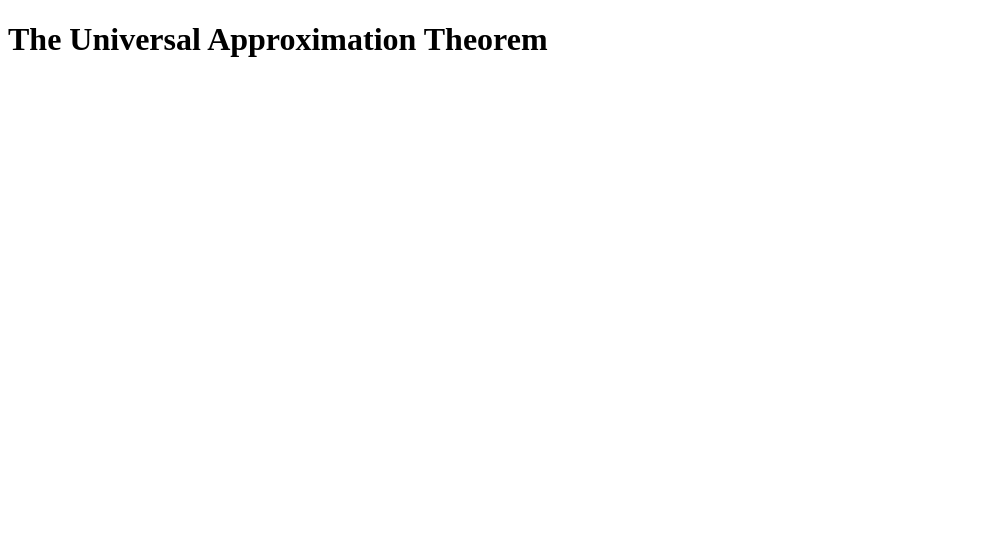
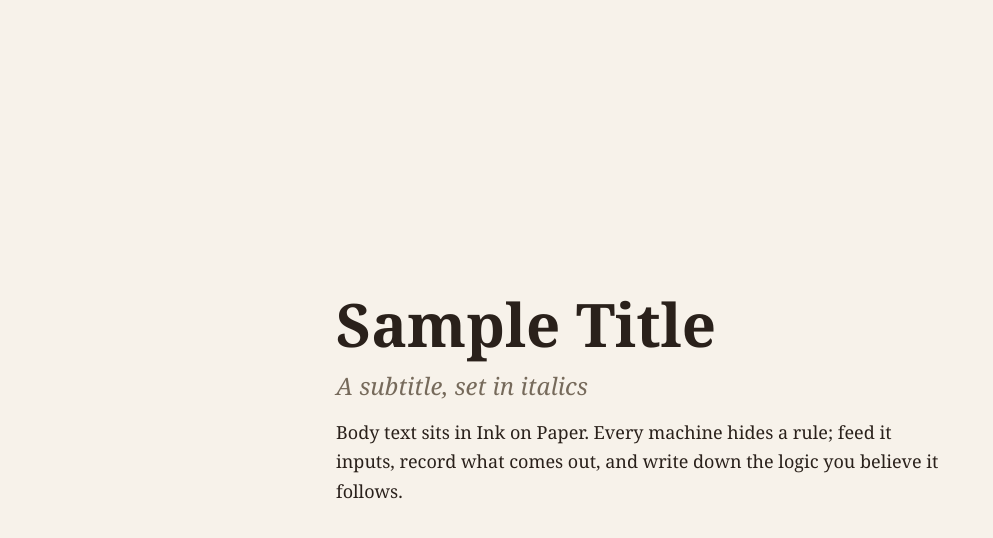
Before and after one commit to Thomas-Frew/The-Universal-Approximation-Theorem, a React (Vite) app in the folder apps/web/: page / in a window 1280 px wide. Shown: the top 538 px of the page, without its empty margins (0-993 px from the left). Built offline with nearby package versions, Linux system fonts and the light colour scheme.

Commit message:
feat: styling

```diff
--- a/apps/web/package.json
+++ b/apps/web/package.json
@@ -9,13 +9,17 @@
     "typecheck": "tsc"
   },
   "dependencies": {
+    "@fontsource-variable/fraunces": "^5.3.0",
+    "@fontsource/ibm-plex-mono": "^5.3.0",
     "react": "^19.3.0",
     "react-dom": "^19.3.0"
   },
   "devDependencies": {
+    "@tailwindcss/vite": "^4.3.3",
     "@types/react": "^19.3.0",
     "@types/react-dom": "^19.3.0",
     "@vitejs/plugin-react": "^6.1.2",
+    "tailwindcss": "^4.3.3",
     "typescript": "^7.0.2",
     "vite": "^8.3.3"
   }
--- a/apps/web/src/App.tsx
+++ b/apps/web/src/App.tsx
@@ -1,3 +1,13 @@
 export function App() {
-  return <h1>The Universal Approximation Theorem</h1>;
+  return (
+    <main className="mx-auto flex min-h-screen max-w-2xl flex-col justify-center gap-4 px-8">
+      <h1 className="text-6xl font-bold">Sample Title</h1>
+      <p className="text-2xl text-taupe italic">A subtitle, set in italics</p>
+      <p className="text-lg leading-relaxed">
+        Body text sits in Ink on Paper. Every machine hides a rule; feed it
+        inputs, record what comes out, and write down the logic you believe it
+        follows.
+      </p>
+    </main>
+  );
 }
--- /dev/null
+++ b/apps/web/src/index.css
@@ -0,0 +1,49 @@
+@import "@fontsource-variable/fraunces/full.css";
+@import "@fontsource-variable/fraunces/full-italic.css";
+@import "@fontsource/ibm-plex-mono/400.css";
+@import "@fontsource/ibm-plex-mono/500.css";
+@import "@fontsource/ibm-plex-mono/600.css";
+@import "tailwindcss";
+
+@theme {
+  /* Drop Tailwind's default palette and font stacks so only ours exist. */
+  --color-*: initial;
+  --font-*: initial;
+
+  /* Surfaces and text */
+  --color-paper: #f7f2ea;
+  --color-vellum: #efe6d8;
+  --color-linen: #e2d8c7;
+  --color-stone: #c9beac;
+  --color-taupe: #766a5b;
+  --color-ink: #2a211b;
+
+  /* Accents */
+  --color-walnut: #7a4e2d;
+  --color-sage: #8e9a68;
+  --color-brass: #b4924f;
+  --color-oxblood: #8a3a2e;
+
+  /* Display and UI */
+  --font-display: "Fraunces Variable", Georgia, "Times New Roman", serif;
+  --font-display--font-variation-settings: "WONK" 0;
+
+  /* Inputs, outputs, code, numbers */
+  --font-mono: "IBM Plex Mono", ui-monospace, Menlo, Consolas, monospace;
+  --font-mono--font-feature-settings: "tnum";
+
+  /* Uppercase labels and buttons */
+  --tracking-label: 0.18em;
+
+  /* What plain, unclassed text gets. */
+  --default-font-family: var(--font-display);
+  --default-font-variation-settings: "WONK" 0;
+  --default-mono-font-family: var(--font-mono);
+  --default-mono-font-feature-settings: "tnum";
+}
+
+@layer base {
+  body {
+    @apply bg-paper text-ink antialiased;
+  }
+}
--- a/apps/web/src/main.tsx
+++ b/apps/web/src/main.tsx
@@ -1,6 +1,7 @@
 import { StrictMode } from "react";
 import { createRoot } from "react-dom/client";
 import { App } from "./App";
+import "./index.css";
 
 const root = document.getElementById("root");
 if (!root) throw new Error("Missing #root element in index.html");
--- a/apps/web/vite.config.ts
+++ b/apps/web/vite.config.ts
@@ -1,6 +1,7 @@
+import tailwindcss from "@tailwindcss/vite";
 import react from "@vitejs/plugin-react";
 import { defineConfig } from "vite";
 
 export default defineConfig({
-  plugins: [react()],
+  plugins: [react(), tailwindcss()],
 });
```
Also changed, not shown: 1 other file (tests, documents, lock files or other folders).
